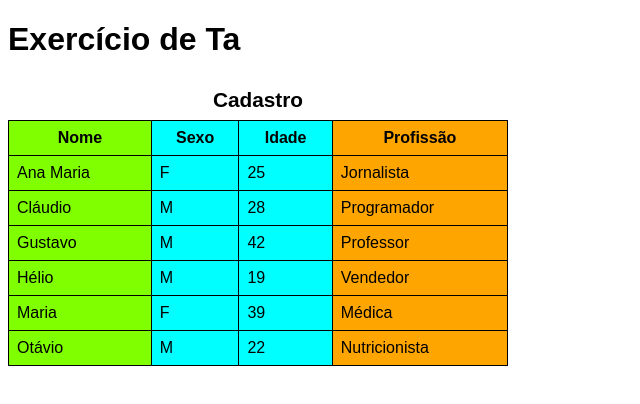
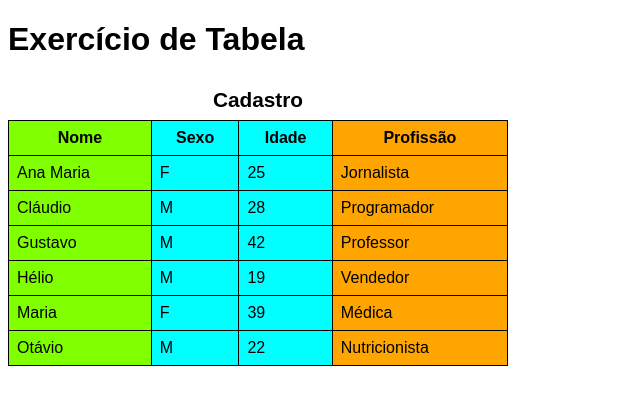
Before and after one commit to RicardoMoreiraPro/HTML-CSS, a plain HTML site: page Modulo-3/2-Tabelas/tabela05.html in a window 1280 px wide. Shown: the whole page, without its empty margins (0-640 px from the left). Drawn offline with Linux system fonts and the light colour scheme.

Commit message:
Atualização

```diff
--- a/Modulo-3/2-Tabelas/tabela05.html
+++ b/Modulo-3/2-Tabelas/tabela05.html
@@ -34,7 +34,7 @@
     </style>
 </head>
 <body>
-    <h1>Exercício de Ta</h1>
+    <h1>Exercício de Tabela</h1>
     <table>
         <colgroup>
             <col class="cnome">
```
